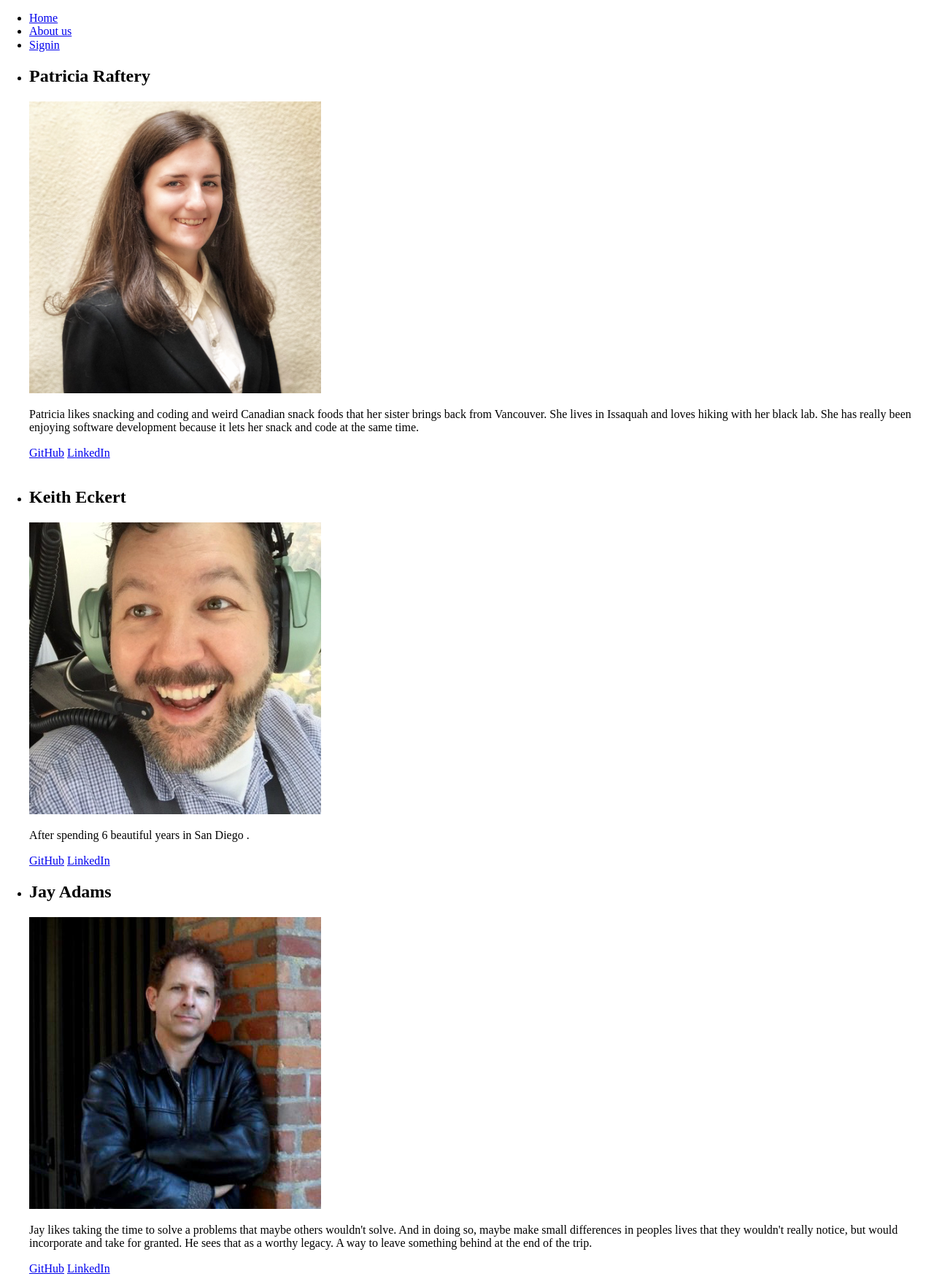
After one commit to lwb-connect/lwb_heartbeat, a Django app: page /about/ in a window 1280 px wide. The commit adds this page. Shown: the whole page at 73% size. Run offline with Django 3.2, Linux system fonts and the light colour scheme; parts of the project's set-up code (start-up, migrations or seed data) failed here and were passed over; some libraries are stand-ins or nearby versions.

Commit message:
added about us.  fixed admin view.

```diff
--- /dev/null
+++ b/lwb_heartbeat/lwb_heartbeat/templates/generic/about_us.html
@@ -0,0 +1,34 @@
+{% extends 'generic/base.html' %}
+{% load thumbnail %}
+{% load i18n %}
+{% load static %}
+
+{% block content %}
+<ul id="about_us">
+    <li>
+        <h2>Patricia Raftery</h2>
+        <img src="{% static 'professional_pic-400x400.png' %}" alt="patricia pic">
+        <p class="paragraph">Patricia likes snacking and coding and weird Canadian snack foods that her sister brings back from Vancouver. She lives in Issaquah and loves hiking with her black lab. She has really been enjoying software development because it lets her snack and code at the same time.</p>
+        <a href="https://github.com/Patricia888">GitHub</a>
+        <a href="https://www.linkedin.com/in/patricia-raftery/">LinkedIn</a>
+    </li><br>
+
+    <li id="keith">
+        <h2>Keith Eckert</h2>
+        <img src="{% static 'keith-400x400.jpeg' %}" alt="keith pic">
+        <p class="paragraph">After spending 6 beautiful years in San Diego .</p>
+        <a href="https://github.com/keitheck">GitHub</a>
+        <a href="https://www.linkedin.com/in/keith-eckert/">LinkedIn</a>
+    </li>
+
+    <li>
+        <h2>Jay Adams</h2>
+        <img src="{% static 'leather-400x400.jpeg' %}" alt="jay pic">
+        <p class="paragraph">Jay likes taking the time to solve a problems that  maybe others wouldn't solve. And in doing so, maybe make small differences in peoples lives that they wouldn't really notice, but would incorporate and take for granted.  He sees that as a worthy legacy. A way to leave something behind at the end of the trip.  </p>
+        <a href="https://github.com/jayadams011">GitHub</a>
+        <a href="linkedin.com/in/jay-adams-developer">LinkedIn</a>
+    </li>
+</ul>
+
+
+{% endblock content %}
--- a/lwb_heartbeat/lwb_heartbeat/templates/generic/base.html
+++ b/lwb_heartbeat/lwb_heartbeat/templates/generic/base.html
@@ -19,7 +19,10 @@
     <nav>
       <ul>
         <li><a href="{% url "home" %}">Home</a></li>
+        <li><a href="{% url "about" %}">About us</a></li>
+        {% if not user.is_authenticated%}
         <li><a href="{% url "auth_login" %}">Signin</a></li>
+        {% endif %}
         {% if user.is_authenticated %}
         <li><a href="{% url "auth_logout" %}">Logout</a></li>
         <li><a href="{% url "photo" %}">Photos</a></li>
--- a/lwb_heartbeat/lwb_heartbeat/urls.py
+++ b/lwb_heartbeat/lwb_heartbeat/urls.py
@@ -15,7 +15,7 @@ Including another URLconf
 """
 # from . import settings
 from django.contrib import admin
-from .views import home_view
+from .views import home_view, about_us_view
 from django.urls import path, include
 from django.conf.urls.static import static
 from django.conf.urls import url
@@ -25,6 +25,7 @@ from django.contrib.auth import views as auth_views
 urlpatterns = [
     path('admin/', admin.site.urls),
     path('', home_view, name='home'),
+    path('about/', about_us_view, name='about'),
     url(r'^login/$', auth_views.login, name='login'),
     url(r'^logout/$', auth_views.logout, name='logout'),
     path('accounts/', include('registration.backends.hmac.urls')),
--- a/lwb_heartbeat/lwb_heartbeat/views.py
+++ b/lwb_heartbeat/lwb_heartbeat/views.py
@@ -7,6 +7,11 @@ from django.shortcuts import render
 def home_view(request):
     """ home view."""
     return render(request, 'generic/home.html', {})
+
+
+def about_us_view(request):
+    """About us view."""
+    return render(request, 'generic/about_us.html', {})
 
 
 # class HomeView(TemplateView):
--- a/lwb_heartbeat/staff/views.py
+++ b/lwb_heartbeat/staff/views.py
@@ -88,6 +88,8 @@ class StaffListView(LoginRequiredMixin, ListView):
 
     def get_context_data(self, **kwargs):
         """Get context."""
-
         context = super().get_context_data(**kwargs)
+        # profile = get_object_or_404(StaffProfile, user_username=context['username'])
+        # context['profile'] = profile
+        # import pdb; pdb.set_trace()
         return context
```
Also changed, not shown: lwb_heartbeat/staff/models.py (+6 -3 lines), lwb_heartbeat/lwb_heartbeat/static/keith-400x400.jpeg (added), lwb_heartbeat/lwb_heartbeat/static/keith.jpeg (added), lwb_heartbeat/lwb_heartbeat/static/leather-400x400.jpeg (added), lwb_heartbeat/lwb_heartbeat/static/leather.jpeg (added), lwb_heartbeat/lwb_heartbeat/static/professional_pic-400x400.png (added), lwb_heartbeat/lwb_heartbeat/static/professional_pic.png (added).
